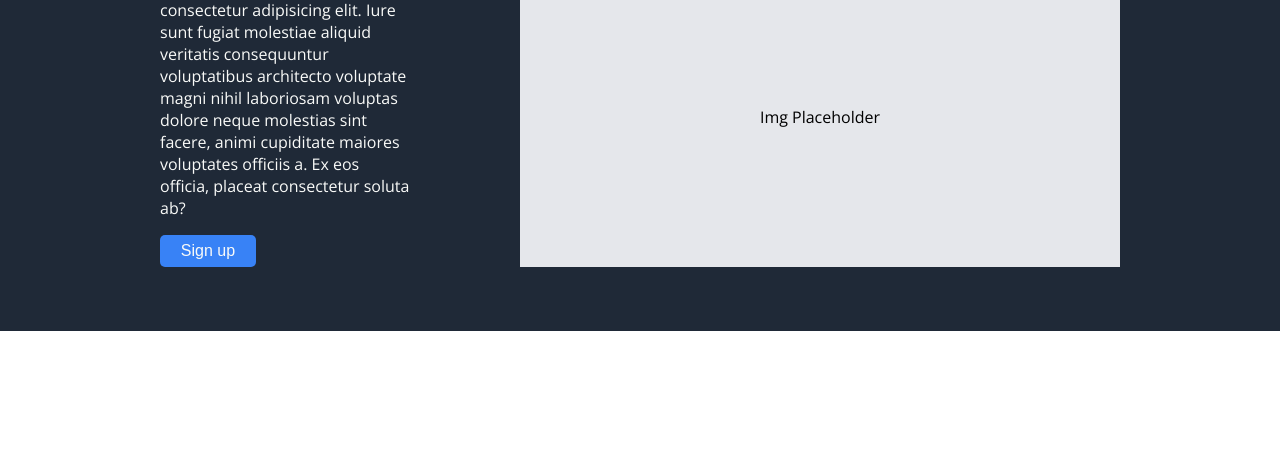
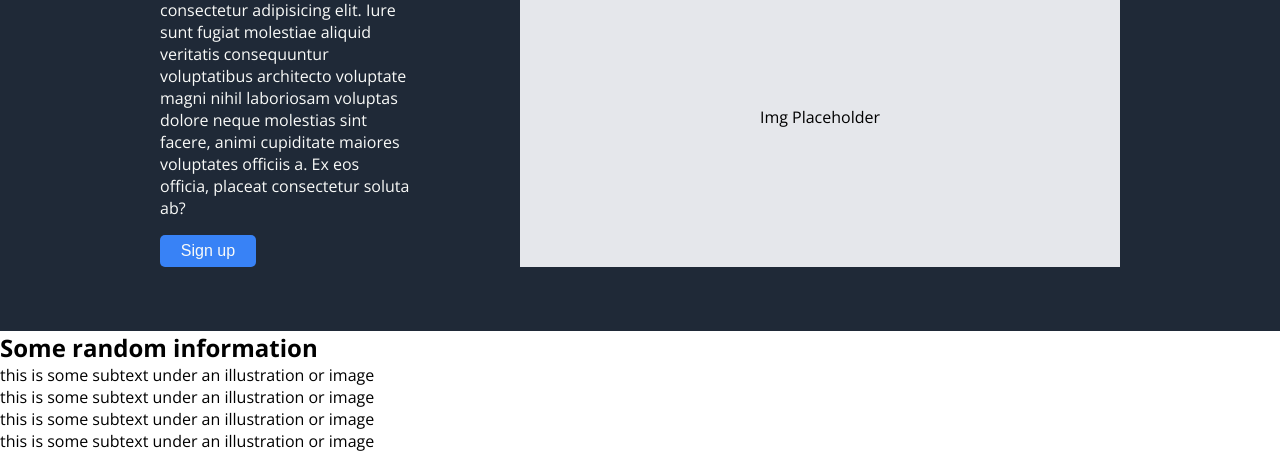
Before and after one commit to MarKot32/odin-landing-page, a plain HTML site: page index.html in a window 1280 px wide. Shown: the part 399-851 px from the top of the page. Before the commit the page ends 800 px from the top, so only its background shows below. Drawn offline with nearby package versions, Linux system fonts and the light colour scheme.

Commit message:
add info section

```diff
--- a/index.html
+++ b/index.html
@@ -32,5 +32,36 @@
         <div class="img-placeholder">Img Placeholder</div>
       </div>
     </main>
+
+    <section class="info-section">
+      <h2>Some random information</h2>
+      <div class="box-container">
+        <div class="box"></div>
+        <div class="info-text">
+          this is some subtext under an illustration or image
+        </div>
+      </div>
+
+      <div class="box-container">
+        <div class="box"></div>
+        <div class="info-text">
+          this is some subtext under an illustration or image
+        </div>
+      </div>
+
+      <div class="box-container">
+        <div class="box"></div>
+        <div class="info-text">
+          this is some subtext under an illustration or image
+        </div>
+      </div>
+
+      <div class="box-container">
+        <div class="box"></div>
+        <div class="info-text">
+          this is some subtext under an illustration or image
+        </div>
+      </div>
+    </section>
   </body>
 </html>
```
